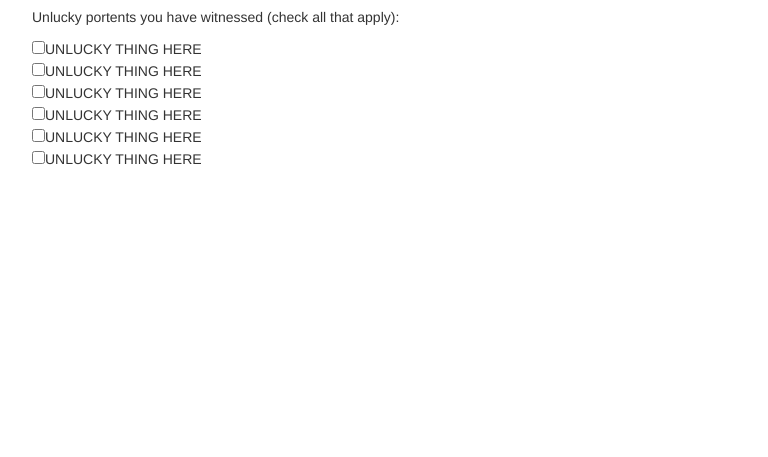
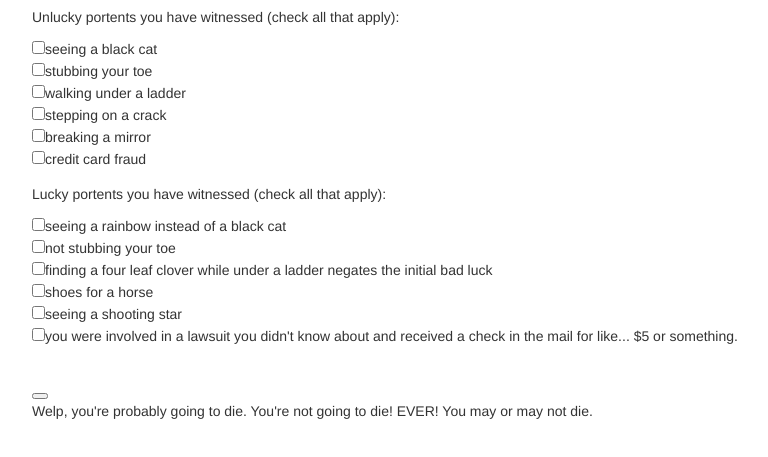
Before and after one commit to keidsvik/fortuneteller, a plain HTML site: page index.html in a window 1280 px wide. Shown: the part 63-520 px from the top of the page, without its empty margins (38-806 px from the left). Drawn offline with Linux system fonts and the light colour scheme.

Commit message:
add in results div and lucky question
Co-authored by: Sara Kane <kane.sarak@gmail.com>

```diff
--- a/index.html
+++ b/index.html
@@ -13,12 +13,30 @@
 
       <div class="form-group">
         <p>Unlucky portents you have witnessed (check all that apply):</p>
-        <input type="checkbox" name="unlucky" value="">UNLUCKY THING HERE<br>
-        <input type="checkbox" name="unlucky" value="">UNLUCKY THING HERE<br>
-        <input type="checkbox" name="unlucky" value="">UNLUCKY THING HERE<br>
-        <input type="checkbox" name="unlucky" value="">UNLUCKY THING HERE<br>
-        <input type="checkbox" name="unlucky" value="">UNLUCKY THING HERE<br>
-        <input type="checkbox" name="unlucky" value="">UNLUCKY THING HERE<br>
+        <input type="checkbox" name="unlucky" value="">seeing a black cat<br>
+        <input type="checkbox" name="unlucky" value="">stubbing your toe<br>
+        <input type="checkbox" name="unlucky" value="">walking under a ladder<br>
+        <input type="checkbox" name="unlucky" value="">stepping on a crack<br>
+        <input type="checkbox" name="unlucky" value="">breaking a mirror<br>
+        <input type="checkbox" name="unlucky" value="">credit card fraud<br>
+      </div>
+
+      <div class="form-group">
+        <p>Lucky portents you have witnessed (check all that apply):</p>
+        <input type="checkbox" name="lucky" value="">seeing a rainbow instead of a black cat<br>
+        <input type="checkbox" name="lucky" value="">not stubbing your toe<br>
+        <input type="checkbox" name="lucky" value="">finding a four leaf clover while under a ladder negates the initial bad luck<br>
+        <input type="checkbox" name="lucky" value="">shoes for a horse<br>
+        <input type="checkbox" name="lucky" value="">seeing a shooting star<br>
+        <input type="checkbox" name="lucky" value="">you were involved in a lawsuit you didn't know about and received a check in the mail for like... $5 or something.<br>
+      </div>
+      <br>
+      <button type="submit"></button>
+
+      <div class="results">
+        <span id="unluckyresults">Welp, you're probably going to die.</span>
+        <span id="luckyresults">You're not going to die! EVER!</span>
+        <span id="neutralresults">You may or may not die.</span>
       </div>
     </div>
   </body>
```
